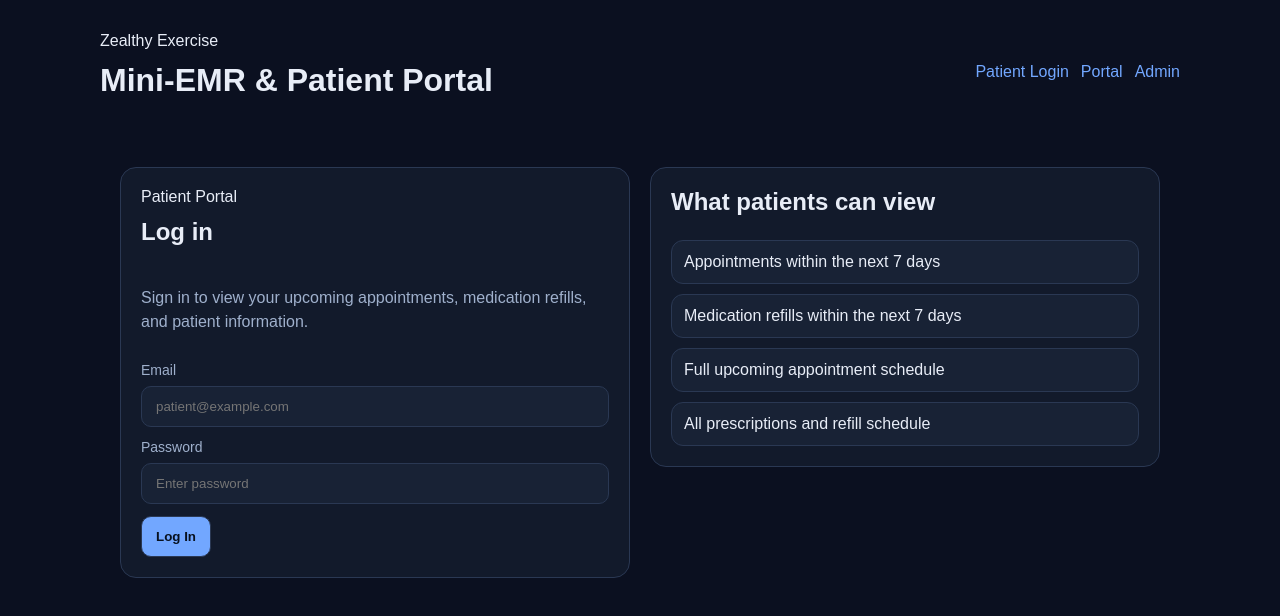
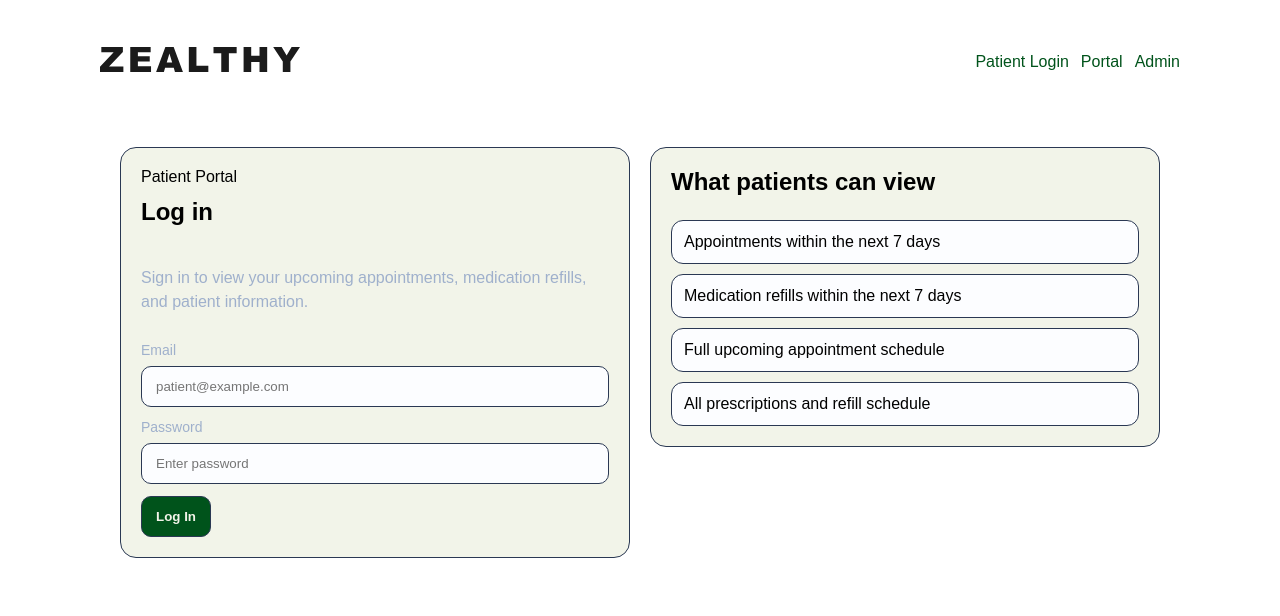
Before and after one commit to JoeHancock1995/Zealthy, a Next.js app: page / in a window 1280 px wide. Shown: the top 616 px of the page. Built offline with nearby package versions, Linux system fonts and the light colour scheme.

Commit message:
improved styling & added logo

```diff
--- a/src/app/globals.css
+++ b/src/app/globals.css
@@ -1,11 +1,11 @@
 :root {
-  --bg: #0b1020;
-  --panel: #121a2b;
-  --panel-soft: #182235;
-  --text: #e8edf7;
+  --bg: #ffffff;
+  --panel: #f2f4e9;
+  --panel-soft: #fcfdff;
+  --text: #000000;
   --muted: #9fb0cc;
   --border: #2a3853;
-  --accent: #72a7ff;
+  --accent: #00531b;
   --danger: #ff7b7b;
   --success: #83d69c;
 }
@@ -105,7 +105,7 @@ textarea {
 button {
   cursor: pointer;
   background: var(--accent);
-  color: #08111f;
+  color: #f2f4e9;
   font-weight: 700;
 }
 
--- a/src/app/layout.tsx
+++ b/src/app/layout.tsx
@@ -1,6 +1,8 @@
 import "./globals.css";
 import Link from "next/link";
+import Image from "next/image";
 import { ReactNode } from "react";
+
 
 export const metadata = {
   title: "Zealthy Exercise",
@@ -13,10 +15,19 @@ export default function RootLayout({ children }: { children: ReactNode }) {
       <body>
         <main>
           <div className="space-between" style={{ marginBottom: 24 }}>
-            <div>
+            {/* <div>
               <div className="">Zealthy Exercise</div>
               <h1 style={{ marginTop: 12 }}>Mini-EMR & Patient Portal</h1>
-            </div>
+            </div> */}
+            <Link href="/" className="inline-flex items-center">
+              <Image
+                src="/zealthyLogo.svg"
+                alt="Portal logo"
+                width={200}
+                height={55}
+                priority
+              />
+            </Link>
             <nav className="row">
               <Link href="/">Patient Login</Link>
               <Link href="/portal">Portal</Link>
```
Also changed, not shown: public/zealthyLogo.svg (added).
